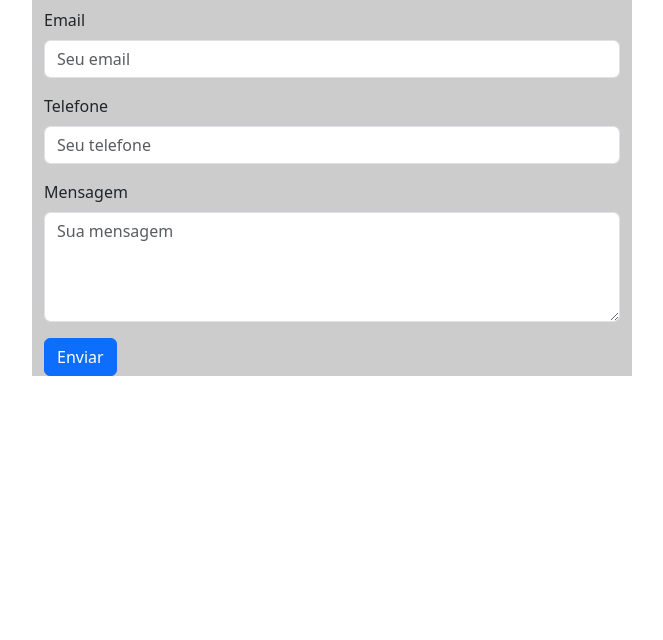
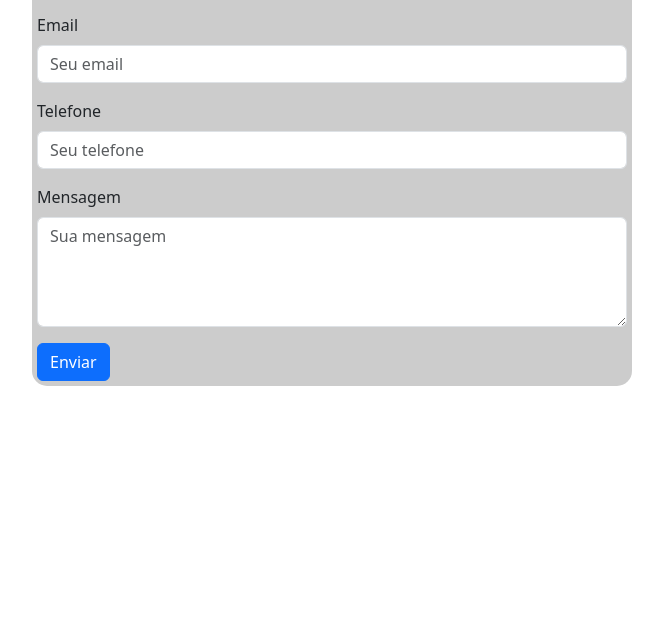
Before and after one commit to wellingtonag/testeform, a plain HTML site: page index.html in a window 1280 px wide. Shown: the part 160-800 px from the top of the page, without its empty margins (308-971 px from the left). Drawn offline with nearby package versions, Linux system fonts and the light colour scheme.

Commit message:
change border and padding

```diff
--- a/style.css
+++ b/style.css
@@ -6,4 +6,6 @@ body {
     max-width: 600px;
     background-color: #ccc;
     margin: 0 auto;
+    border-radius: 15px;
+    padding: 5px;
 }
```
